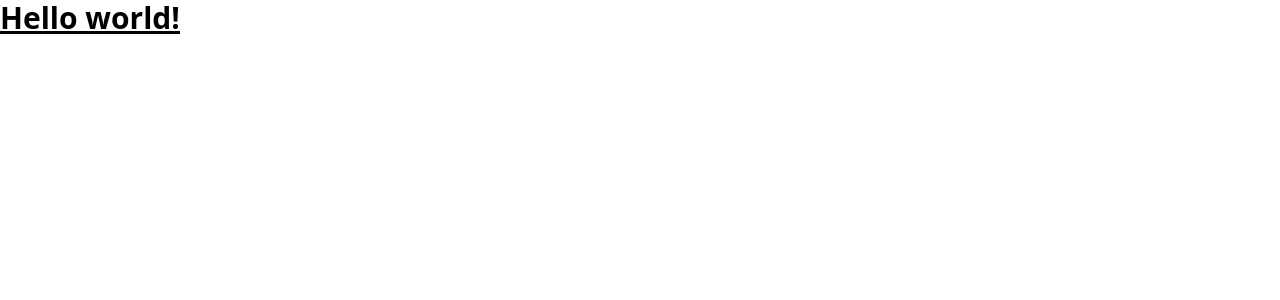
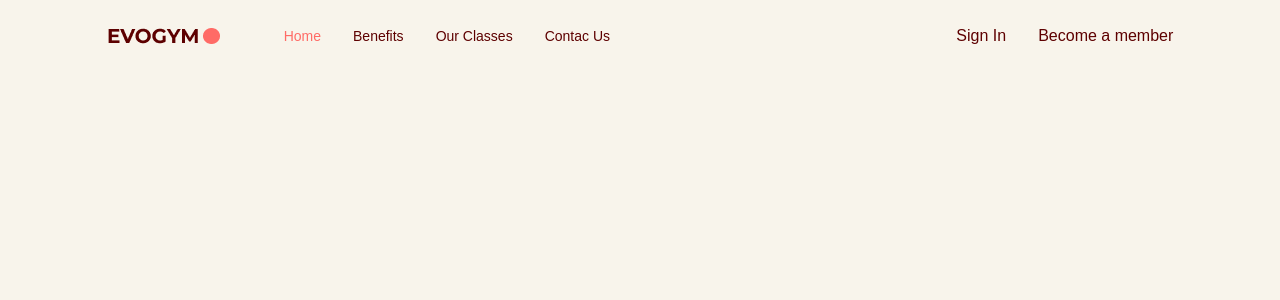
Before and after one commit to ViktorHetman/fitness-app, a React app: page / in a window 1280 px wide. Shown: the top 300 px of the page. Built offline with nearby package versions, Linux system fonts and the light colour scheme; the HTML template or start-up script is replaced by a standard one.

Commit message:
Navbar and types for navbar

```diff
--- a/src/App.tsx
+++ b/src/App.tsx
@@ -1,11 +1,19 @@
-import React from 'react'
+import React from "react";
+
+import Navbar from "@/components/Navbar";
+
+import { SelectedPage } from "@/models/types";
 
 const App: React.FC = () => {
+  const [selectedPage, setSelectedPage] = React.useState<SelectedPage>(
+    SelectedPage.Home
+  );
+
   return (
-    <h1 className="text-3xl font-bold underline">
-      Hello world!
-    </h1>
-  )
-}
+    <div className="app bg-gray-20">
+      <Navbar selectedPage={selectedPage} setSelectedPage={setSelectedPage} />
+    </div>
+  );
+};
 
-export default App
+export default App;
--- /dev/null
+++ b/src/components/Navbar/Link.tsx
@@ -0,0 +1,29 @@
+import React from "react";
+import AnchorLink from "react-anchor-link-smooth-scroll";
+
+import { SelectedPage } from "@/models/types";
+
+type LinkProps = {
+  children: string;
+  page: string;
+  selectedPage: SelectedPage;
+  setSelectedPage: (value: SelectedPage) => void;
+};
+
+const Link: React.FC<LinkProps> = ({ page, selectedPage, setSelectedPage }) => {
+  const lowerCasePage = page.toLowerCase().replace(/ /g, " ") as SelectedPage;
+
+  return (
+    <AnchorLink
+      className={`${selectedPage === lowerCasePage ? "text-primary-500" : ""}
+      transition duration-500 hover:text-primary-300
+      `}
+      href={`#${lowerCasePage}`}
+      onClick={() => setSelectedPage(lowerCasePage)}
+    >
+      {page}
+    </AnchorLink>
+  );
+};
+
+export default Link;
--- /dev/null
+++ b/src/components/Navbar/index.tsx
@@ -0,0 +1,65 @@
+import React from "react";
+import { Bars3Icon, XMarkIcon } from "@heroicons/react/24/solid";
+
+import Link from "./Link";
+import Logo from "@/assets/Logo.png";
+import { SelectedPage } from "@/models/types";
+
+type NavbarProps = {
+  selectedPage: SelectedPage;
+  setSelectedPage: (value: SelectedPage) => void;
+};
+
+const Navbar: React.FC<NavbarProps> = ({ selectedPage, setSelectedPage }) => {
+  const flexBetween = "flex items-center justify-between";
+
+  return (
+    <nav>
+      <div className={`${flexBetween} fixed top-0 z-30 w-full py-6`}>
+        <div className={`${flexBetween} mx-auto w-5/6`}>
+          <div className={`${flexBetween} w-full gap-16`}>
+            <img src={Logo} alt="logo" />
+            <div className={`${flexBetween} w-full`}>
+              <div className={`${flexBetween} gap-8 text-sm`}>
+                <Link
+                  page="Home"
+                  selectedPage={selectedPage}
+                  setSelectedPage={setSelectedPage}
+                >
+                  Home
+                </Link>
+                <Link
+                  page="Benefits"
+                  selectedPage={selectedPage}
+                  setSelectedPage={setSelectedPage}
+                >
+                  Benefits
+                </Link>
+                <Link
+                  page="Our Classes"
+                  selectedPage={selectedPage}
+                  setSelectedPage={setSelectedPage}
+                >
+                  Our Classes
+                </Link>
+                <Link
+                  page="Contac Us"
+                  selectedPage={selectedPage}
+                  setSelectedPage={setSelectedPage}
+                >
+                  Contac Us
+                </Link>
+              </div>
+              <div className={`${flexBetween} gap-8`}>
+                <p>Sign In</p>
+                <button>Become a member</button>
+              </div>
+            </div>
+          </div>
+        </div>
+      </div>
+    </nav>
+  );
+};
+
+export default Navbar;
--- a/src/index.css
+++ b/src/index.css
@@ -1,3 +1,15 @@
+@import url("https://fonts.googleapis.com/css2?family=DM+Sans:wght@400;700&family=Montserrat:wght@700&display=swap");
+
 @tailwind base;
 @tailwind components;
 @tailwind utilities;
+
+html,
+body,
+#root,
+.app {
+  height: 100%;
+  width: 100%;
+  font-family: "DM-Sans", sans-serif;
+  @apply text-gray-500;
+}
--- a/src/main.tsx
+++ b/src/main.tsx
@@ -1,7 +1,9 @@
-import ReactDOM from 'react-dom/client'
-import App from './App.tsx'
-import './index.css'
+import ReactDOM from "react-dom/client";
 
-ReactDOM.createRoot(document.getElementById('root') as HTMLElement).render(
-    <App />
-)
+import App from "./App.tsx";
+
+import "./index.css";
+
+ReactDOM.createRoot(document.getElementById("root") as HTMLElement).render(
+  <App />
+);
--- /dev/null
+++ b/src/models/types.ts
@@ -0,0 +1,6 @@
+export enum SelectedPage {
+  Home = "home",
+  Benefits = "benefits",
+  OurClasses = "ourclasses",
+  ContactUs = "contacus",
+}
```
Also changed, not shown: src/hooks/useMediaQuery.ts (added).
